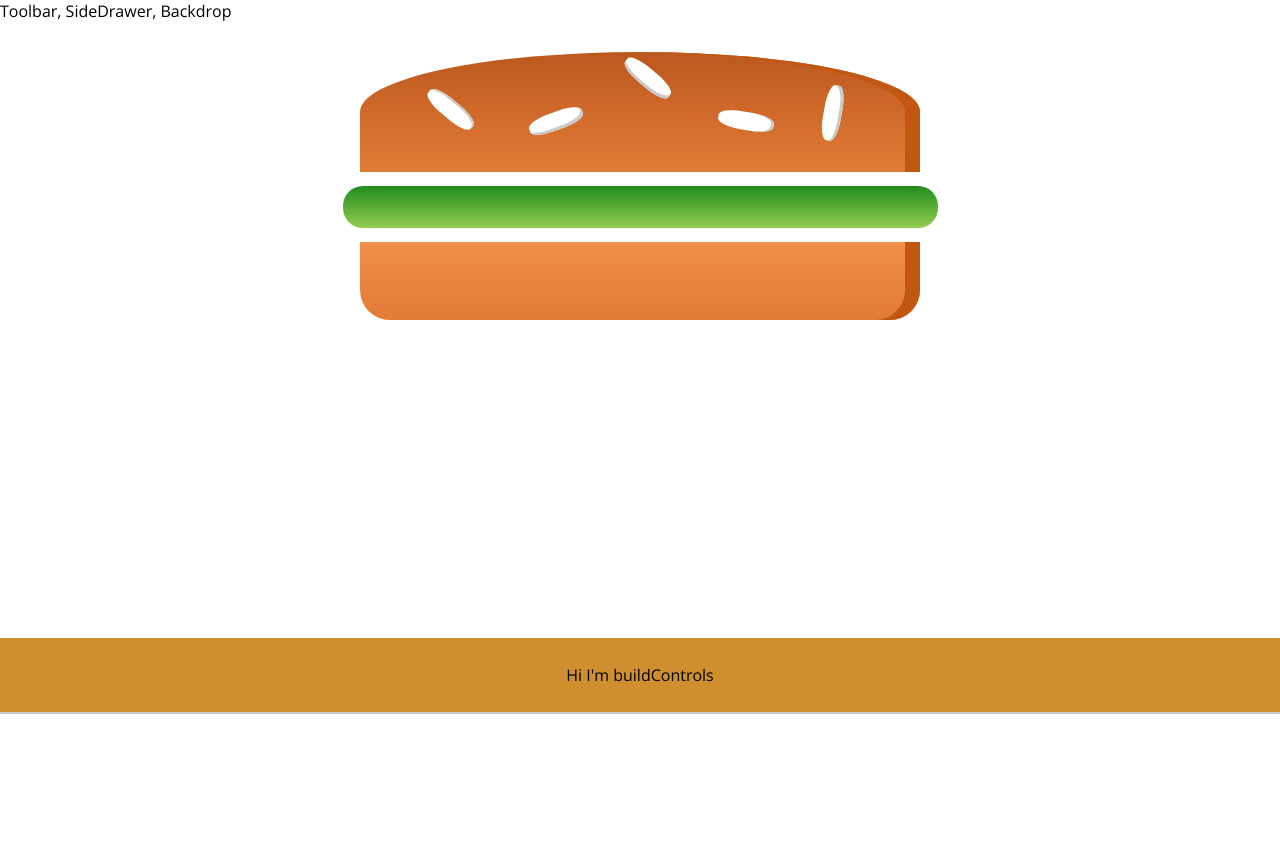
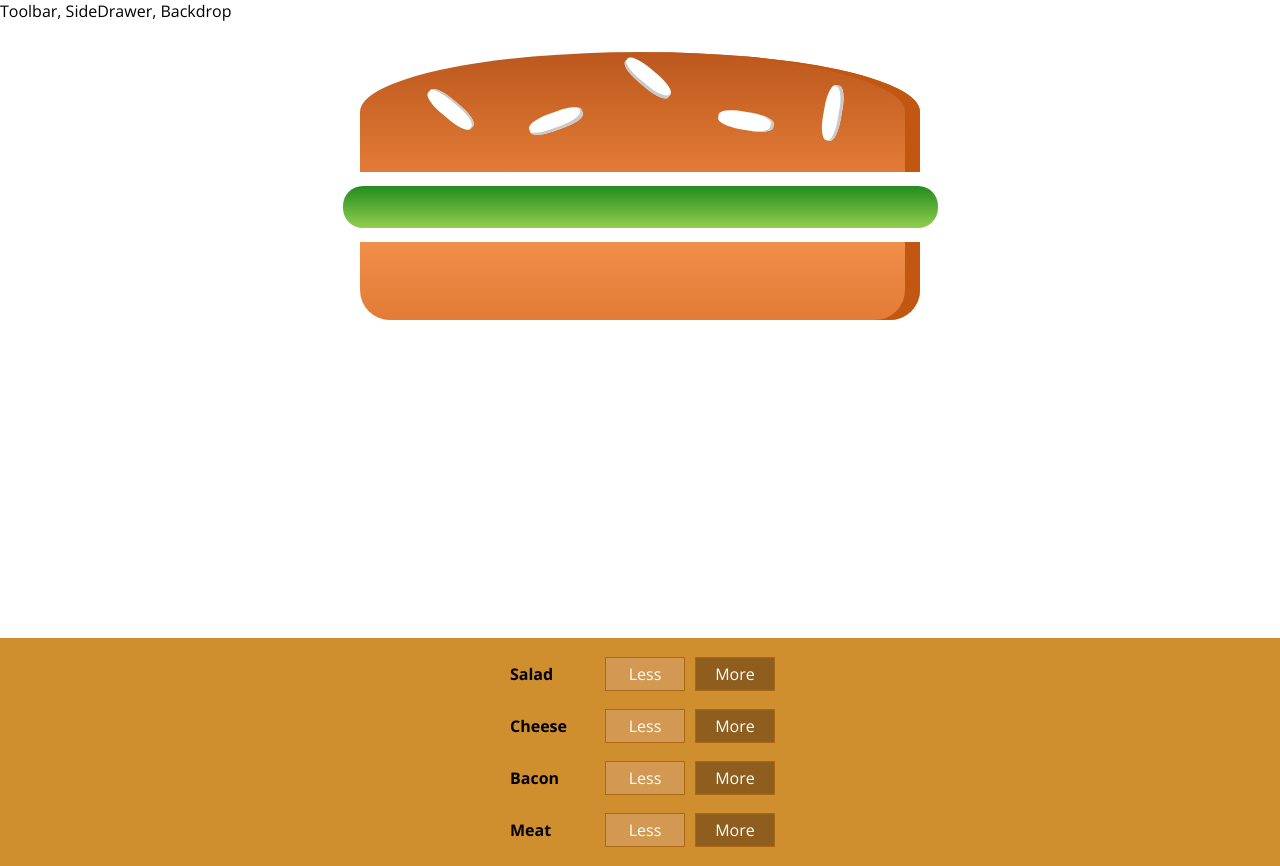
Before and after one commit to aakashjhawar/my-burger-app, a React (Create React App) app: page / in a window 1280 px wide. Before the commit the page ends 800 px from the top, so only its background shows below. Built offline with nearby package versions, Linux system fonts and the light colour scheme.

Commit message:
Outputing multiple build controls

```diff
--- /dev/null
+++ b/src/components/Burger/BuildControls/BuildControl/BuildControl.js
@@ -0,0 +1,12 @@
+import React from 'react';
+import classes from './BuildControl.module.css';
+
+const buildControl = (props) => (
+  <div className={classes.BuildControl}>
+    <div className={classes.Label}>{props.label}</div>
+    <button className={classes.Less}>Less</button>
+    <button className={classes.More}>More</button>
+  </div>
+);
+
+export default buildControl;
--- /dev/null
+++ b/src/components/Burger/BuildControls/BuildControl/BuildControl.module.css
@@ -0,0 +1,56 @@
+.BuildControl {
+  display: flex;
+  justify-content: space-between;
+  align-items: center;
+  margin: 5px 0;
+}
+
+.BuildControl button {
+  display: block;
+  font: inherit;
+  padding: 5px;
+  margin: 0 5px;
+  width: 80px;
+  border: 1px solid #AA6817;
+  cursor: pointer;
+  outline: none;
+}
+
+.BuildControl button:disabled {
+  background-color: #AC9980;
+  border: 1px solid #7E7365;
+  color: #ccc;
+  cursor: default;
+}
+
+.BuildControl button:hover:disabled {
+  background-color: #AC9980;
+  color: #ccc;
+  cursor: not-allowed;
+}
+
+.Label {
+  padding: 10px;
+  font-weight: bold;
+  width: 80px;
+}
+
+.BuildControl .Less {
+  background-color: #D39952;
+  color: white;
+}
+
+.BuildControl .More {
+  background-color: #8F5E1E;
+  color: white;
+}
+
+.BuildControl .Less:hover, .BuildControl .Less:active {
+  background-color: #DAA972;
+  color: white;
+}
+
+.BuildControl .More:hover,.BuildControl .More:active {
+  background-color: #99703F;
+  color: white;
+}
--- a/src/components/Burger/BuildControls/BuildControls.js
+++ b/src/components/Burger/BuildControls/BuildControls.js
@@ -1,9 +1,19 @@
 import React from 'react';
+import BuildControl from './BuildControl/BuildControl';
 import classes from './BuildControls.module.css';
+
+const controls = [
+  {label: 'Salad', type: 'salad' },
+  {label: 'Cheese', type: 'cheese' },
+  {label: 'Bacon', type: 'bacon' },
+  {label: 'Meat', type: 'meat' }
+];
 
 const buildControls = (props) => (
   <div className={classes.BuildControls}>
-    <p>Hi I'm buildControls</p>
+    {controls.map(ctrl => (
+      <BuildControl key={ctrl.label} label={ctrl.label} />
+    ))}
   </div>
 );
 
```
